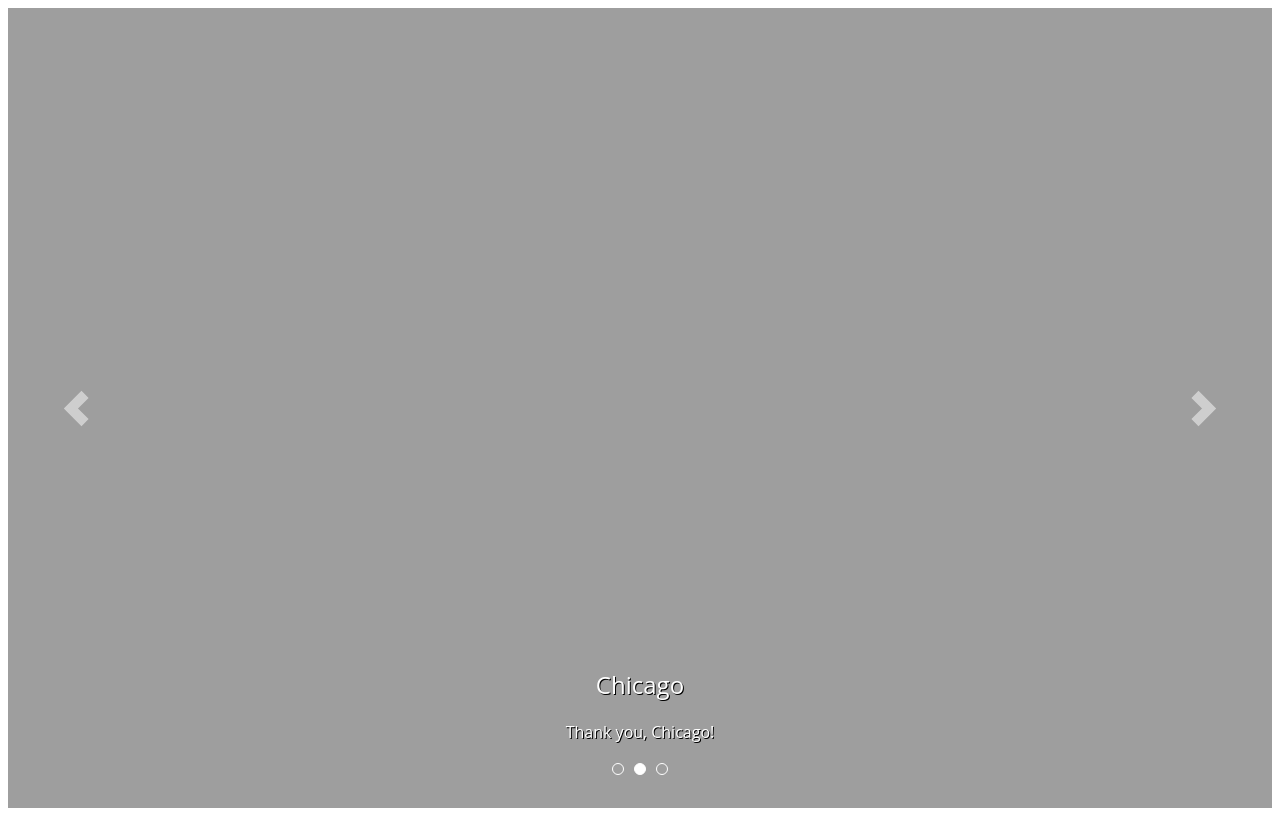
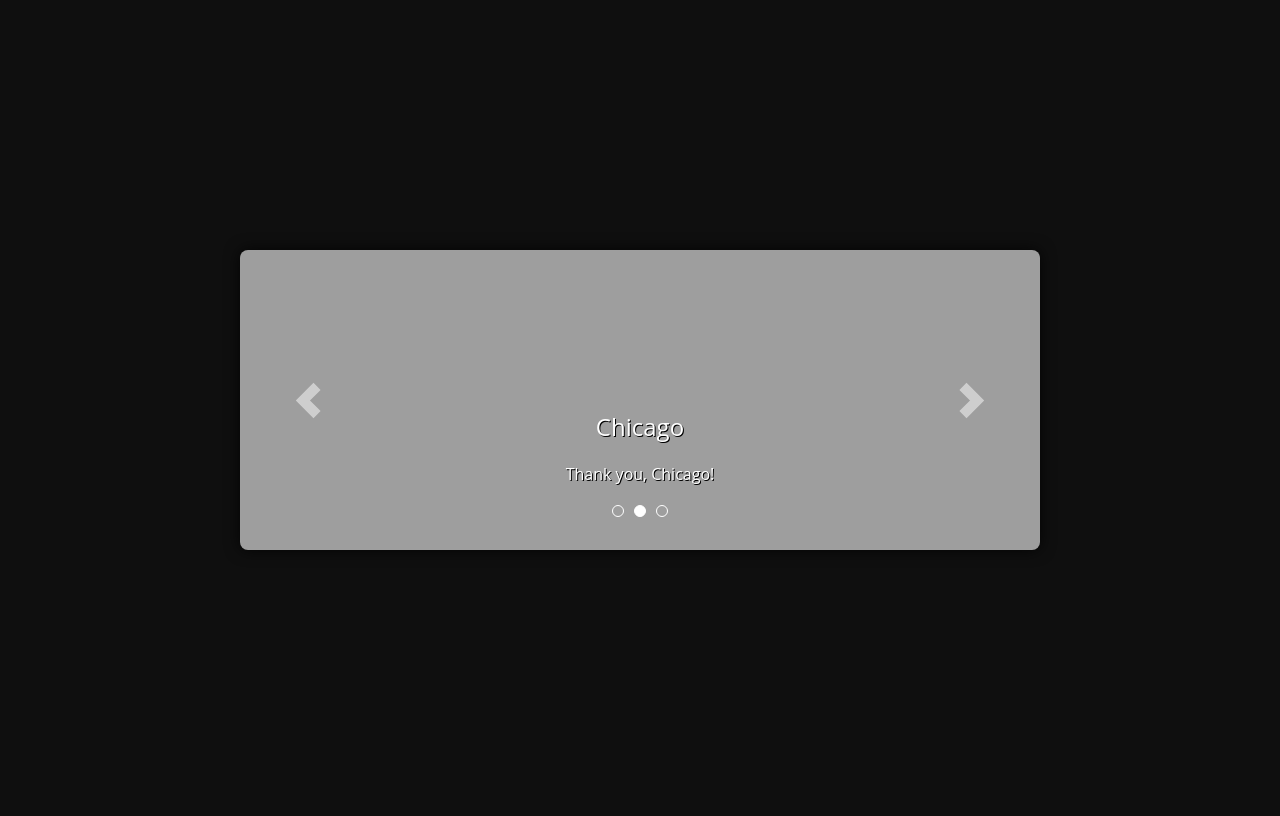
Before and after one commit to AEI2023/fds-carousel, a plain HTML site: page index.html in a window 1280 px wide. Drawn offline with Linux system fonts and the light colour scheme.

Commit message:
update preview carousel to index file

```diff
--- a/index.html
+++ b/index.html
@@ -4,11 +4,41 @@
     <meta charset="UTF-8">
     <meta http-equiv="X-UA-Compatible" content="IE=edge">
     <meta name="viewport" content="width=device-width, initial-scale=1.0">
-    <title>carousel-bootstrap</title>
+    <title>Example using WebComponent</title>
+    <style>
+        /* Alineado vertical y horizontal */
+        html {
+            background:#0f0f0f;
+            width: 100%;
+            display: flex;
+            justify-content: center;
+            align-items: center;
+            height: 100%;
+        }
+        body {
+            width: 100%;
+            display: flex;
+            justify-content: center;
+            align-items: center;
+            height: 100%;
+        }
+        .contenedor {
+            width: 800px;
+            height: 300px;
+            box-shadow: 0 0 15px rgba(0, 0, 0, 0.8);
+            border-radius: 8px;
+            overflow: hidden;
+        }
+        @media(max-width:992px) {
+            .contenedor { width: 80%;}
+        }
+
+    </style>
 </head>
 
 <body>
-    <fds-carousel name="Craig" speed="5000" heightimg="100vh">
+  <div class="contenedor">
+    <fds-carousel name="Craig" speed="5000" heightimg="300px">
         <div class="sections">
           <section class="carousel-screen">
             <a href="url.com">
@@ -52,6 +82,7 @@
           </section>
         </div>
       </fds-carousel>
+</div>
     <script src="carousel-bootstrap.js" type="module"></script>
 </body>
 </html>
```
Lines whose indentation alone changed are shown as unchanged.
